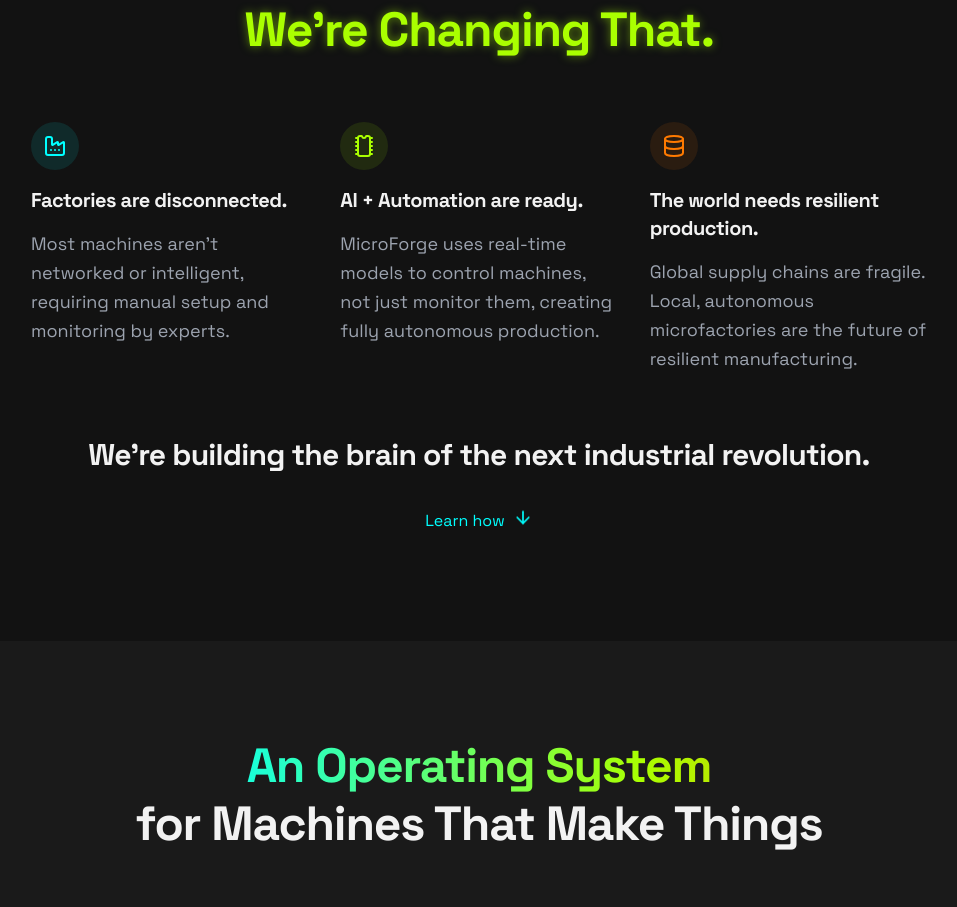
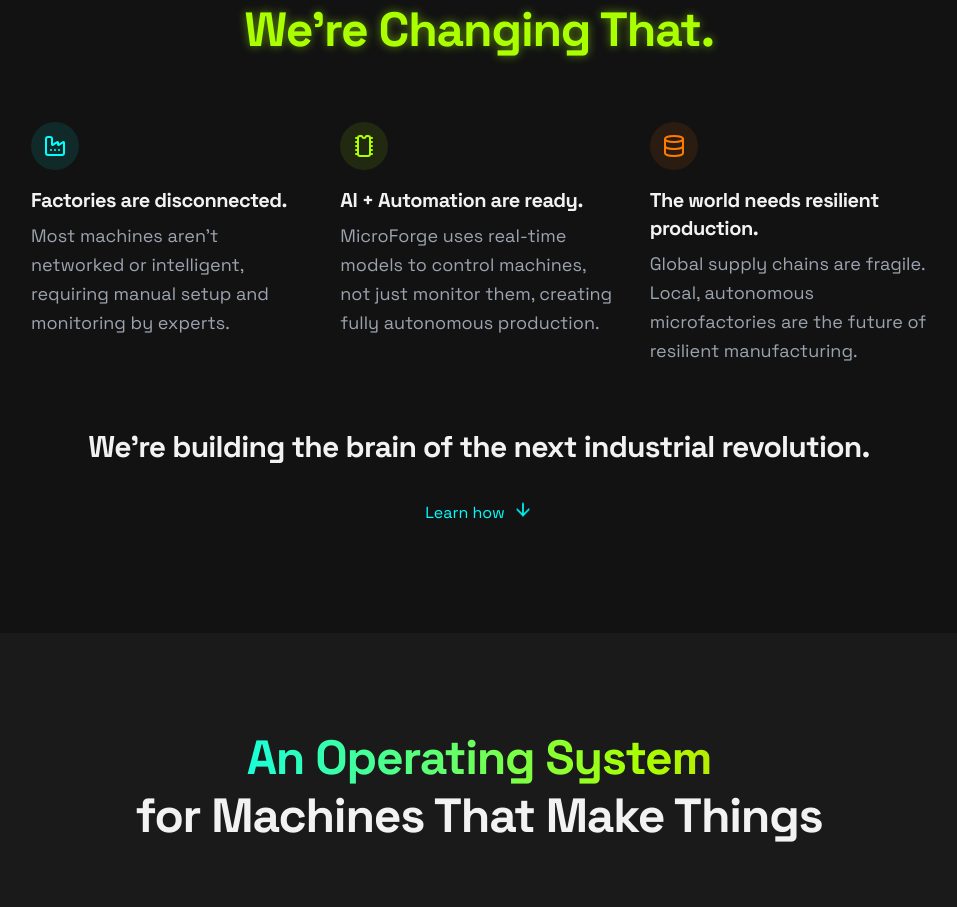
Before and after one commit to LiamBowen/microforge-genesis-os, a React (Vite) app: page / in a window 1280 px wide. Shown: the part 953-1860 px from the top of the page, without its empty margins (161-1118 px from the left). Built offline with nearby package versions, Linux system fonts and the light colour scheme.

Commit message:
Reverted to commit 47ab6d90f8cae579751db77e5498a6eb9f016915

```diff
--- a/src/components/sections/VisionSection.tsx
+++ b/src/components/sections/VisionSection.tsx
@@ -12,38 +12,38 @@ const VisionSection = () => {
           </h2>
 
           <div className="grid md:grid-cols-3 gap-8">
-            <div className="text-center md:text-left opacity-0 animate-fade-in-up delay-100 flex flex-col">
+            <div className="text-center md:text-left opacity-0 animate-fade-in-up delay-100">
               <div className="flex justify-center md:justify-start mb-4">
                 <div className="flex items-center justify-center w-12 h-12 rounded-full bg-neon-cyan/10 text-neon-cyan">
                   <Factory size={24} />
                 </div>
               </div>
-              <h3 className="text-xl font-bold mb-4"><strong>Factories are disconnected.</strong></h3>
-              <p className="text-gray-400 flex-1">
+              <h3 className="text-xl font-bold mb-2"><strong>Factories are disconnected.</strong></h3>
+              <p className="text-gray-400">
                 Most machines aren't networked or intelligent, requiring manual setup and monitoring by experts.
               </p>
             </div>
 
-            <div className="text-center md:text-left opacity-0 animate-fade-in-up delay-200 flex flex-col">
+            <div className="text-center md:text-left opacity-0 animate-fade-in-up delay-200">
               <div className="flex justify-center md:justify-start mb-4">
                 <div className="flex items-center justify-center w-12 h-12 rounded-full bg-neon-lime/10 text-neon-lime">
                   <Microchip size={24} />
                 </div>
               </div>
-              <h3 className="text-xl font-bold mb-4"><strong>AI + Automation are ready.</strong></h3>
-              <p className="text-gray-400 flex-1">
+              <h3 className="text-xl font-bold mb-2"><strong>AI + Automation are ready.</strong></h3>
+              <p className="text-gray-400">
                 MicroForge uses real-time models to control machines, not just monitor them, creating fully autonomous production.
               </p>
             </div>
 
-            <div className="text-center md:text-left opacity-0 animate-fade-in-up delay-300 flex flex-col">
+            <div className="text-center md:text-left opacity-0 animate-fade-in-up delay-300">
               <div className="flex justify-center md:justify-start mb-4">
                 <div className="flex items-center justify-center w-12 h-12 rounded-full bg-neon-orange/10 text-neon-orange">
                   <Database size={24} />
                 </div>
               </div>
-              <h3 className="text-xl font-bold mb-4"><strong>The world needs resilient production.</strong></h3>
-              <p className="text-gray-400 flex-1">
+              <h3 className="text-xl font-bold mb-2"><strong>The world needs resilient production.</strong></h3>
+              <p className="text-gray-400">
                 Global supply chains are fragile. Local, autonomous microfactories are the future of resilient manufacturing.
               </p>
             </div>
```
